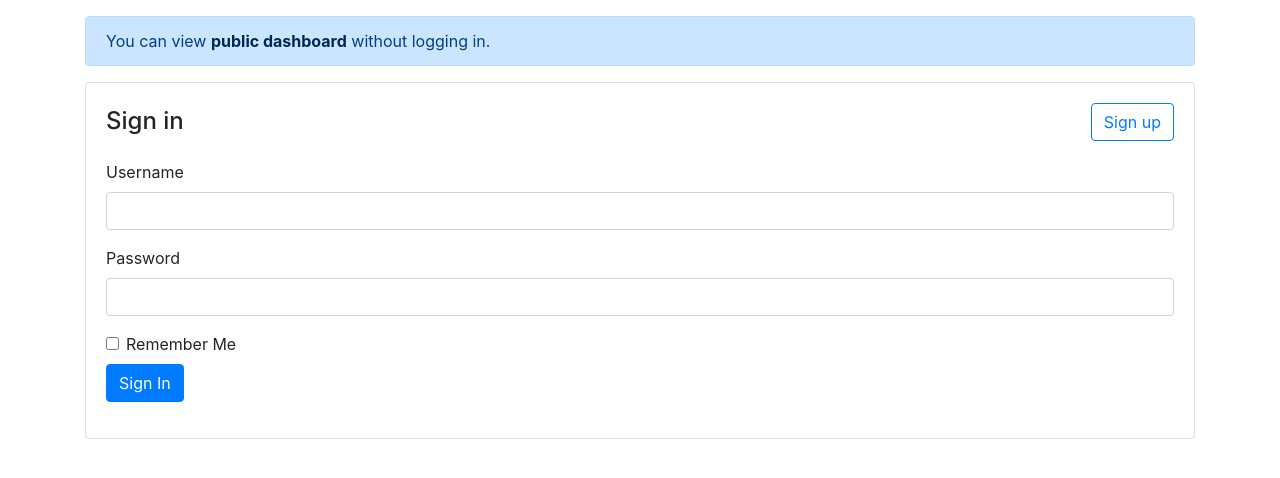
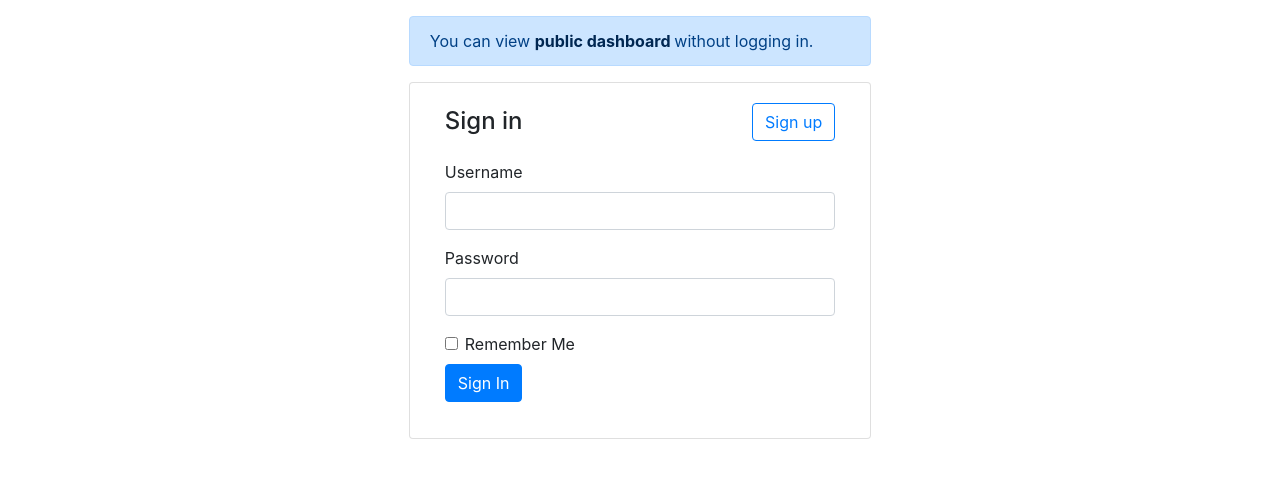
Before and after one commit to maciejzj/pi-observer, a Flask app: a page that uses pi-observer/app/templates/base.html in a window 1280 px wide. Shown: the part 56-534 px from the top of the page. Run offline with Flask 3, Linux system fonts and the light colour scheme; parts of the project's set-up code (start-up, migrations or seed data) failed here and were passed over; some libraries are stand-ins or nearby versions.

Commit message:
Clean up templates

```diff
--- a/pi-observer/app/templates/base.html
+++ b/pi-observer/app/templates/base.html
@@ -1,10 +1,18 @@
 <!doctype html>
 <html lang="en">
     <head>
-        <meta charset="utf-8">
-        <meta name="viewport" content="width=device-width, initial-scale=1, shrink-to-fit=no">
+        <meta
+            charset="utf-8"
+            name="viewport"
+            content="width=device-width, initial-scale=1, shrink-to-fit=no"
+        >
 
-        <link rel="stylesheet" href="https://stackpath.bootstrapcdn.com/bootstrap/4.5.2/css/bootstrap.min.css" integrity="sha384-JcKb8q3iqJ61gNV9KGb8thSsNjpSL0n8PARn9HuZOnIxN0hoP+VmmDGMN5t9UJ0Z" crossorigin="anonymous">
+        <link
+            rel="stylesheet"
+            href="https://stackpath.bootstrapcdn.com/bootstrap/4.5.2/css/bootstrap.min.css"
+            integrity="sha384-JcKb8q3iqJ61gNV9KGb8thSsNjpSL0n8PARn9HuZOnIxN0hoP+VmmDGMN5t9UJ0Z"
+            crossorigin="anonymous"
+        >
 
         <title>Pi Observer</title>
     </head>
@@ -12,12 +20,19 @@
         <nav class="navbar navbar-expand-lg navbar-light bg-light">
             <div class="navbar-nav">
                 <a class="navbar-brand">Pi Observer</a>
-                <a class="nav-link" href="{{ url_for('index') }}">Home</a>
+
+                <a class="nav-link" href="{{ url_for('index') }}">
+                    Home
+                </a>
+
                 {% if not current_user.is_anonymous %}
-                <a class="nav-link float-right" href="{{ url_for('logout') }}">Logout</a>
+                    <a class="nav-link" href="{{ url_for('logout') }}">
+                        Logout
+                    </a>
                 {% endif %}
             </div>
         </nav>
-        {% block content %}{% endblock %}
+        {% block content %}
+        {% endblock %}
     </body>
 </html>
--- a/pi-observer/app/templates/login.html
+++ b/pi-observer/app/templates/login.html
@@ -4,39 +4,63 @@
 
 <div class="container mt-3">
 
-<div class="alert alert-primary" role="alert">
-    You can view <a href="{{ url_for('/dash/') }}" class="alert-link">public dashboard</a>
+    <div class="alert alert-primary col-md-5 mx-auto" role="alert">
+        You can view
+        <a
+            href="{{ url_for('/dash/') }}"
+            class="alert-link"
+            >
+            public dashboard
+        </a>
             without logging in.
     </div>
 
-<div class="card">
-    <article class="card-body">
-        <a href="{{ url_for('register') }}" class="float-right btn btn-outline-primary">Sign up</a>
-        <h4 class="card-title mb-4 mt-1">Sign in</h4>
+    <div class="card col-md-5 mx-auto">
+        <div class="card-body">
+            <a
+                href="{{ url_for('register') }}"
+                class="float-right btn btn-outline-primary"
+                >
+                Sign up
+            </a>
+
+                <h4 class="card-title mt-1 mb-4">
+                    Sign in
+                </h4>
                 <form action="" method="post" novalidate>
                     {{ form.hidden_tag() }}
+
                     <div class="form-group">
                         {{ form.username.label }}
                         {{ form.username(size=32, class="form-control") }}
                         {% for error in form.username.errors %}
-                <div class="alert alert-danger mt-3" role="alert">[{{ error }}]</div>
+                            <div class="alert alert-danger mt-3" role="alert">
+                                [{{ error }}]
+                            </div>
                         {% endfor %}
                     </div>
+
                     <div class="form-group">
                         {{ form.password.label }}
                         {{ form.password(size=32, class="form-control") }}
                         {% for error in form.password.errors %}
-                <div class="alert alert-danger mt-3" role="alert">[{{ error }}]</div>
+                            <div class="alert alert-danger mt-3" role="alert">
+                                [{{ error }}]
+                            </div>
                         {% endfor %}
                     </div>
+
                     <div class="form-check">
-                {{ form.remember_me(class="form-check-input") }} {{ form.remember_me.label }}
+                        {{ form.remember_me(class="form-check-input") }}
+                        {{ form.remember_me.label }}
                     </div>
+
                     <div class="form-group">
                         {{ form.submit(class="btn btn-primary") }}
                     </div>
+
                 </form>
-    </article>
+        </div>
     </div>
 
 </div>
```
Also changed, not shown: pi-observer/app/templates/index.html (+29 -12 lines), pi-observer/app/templates/register.html (+24 -8 lines). Lines whose indentation alone changed are shown as unchanged.
